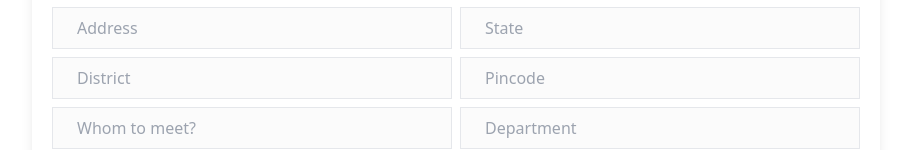
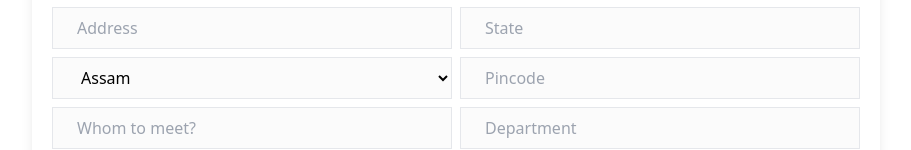
Before and after one commit to shasanka/vms, a Next.js app: page /home in a window 1280 px wide. Shown: the part 327-477 px from the top of the page, without its empty margins (184-1095 px from the left). Built offline with nearby package versions, Linux system fonts and the light colour scheme; no server answers; sample sign-in values are in the browser's storage.

Commit message:
district api rouet added

```diff
--- /dev/null
+++ b/app/api/auth/district/route.ts
@@ -0,0 +1,9 @@
+import { NextApiRequest } from "next";
+import { NextRequest, NextResponse } from "next/server";
+
+export async function GET(req: NextRequest) {
+
+    const d = req.nextUrl.searchParams
+    console.log(d.get('data'))
+    return NextResponse.json({ message: 'GO it' }, { status: 200 })
+}
--- a/app/globals.css
+++ b/app/globals.css
@@ -29,3 +29,9 @@ body {
 input {
   @apply sm:w-[200px] md:w-[400px] border border-gray-200 py-2 px-6 bg-zinc-100/40;
 }
+select {
+  @apply sm:w-[200px] md:w-[400px] border border-gray-200 py-2 px-6 bg-zinc-100/40;
+}
+select option {
+  @apply sm:w-[200px] md:w-[400px] border border-gray-200 py-6 px-6 bg-zinc-100/40;
+}
--- a/components/VisitorForm.tsx
+++ b/components/VisitorForm.tsx
@@ -1,20 +1,7 @@
 "use client";
-import { addVisitor } from "@/actions/addVisitor";
 import { IVisitor } from "@/interface/common";
 import React from "react";
 import { SubmitHandler, useForm } from "react-hook-form";
-import { z } from "zod";
-
-const validationSchema = z.object({
-  mobileno: z.string().min(10).max(10),
-  name: z.string().trim(),
-  address: z.string().trim(),
-  state: z.string().trim(),
-  district: z.string().trim(),
-  pincode: z.string().min(6).max(6),
-  tomeet: z.string().trim(),
-  department: z.string().trim(),
-});
 
 const VisitorForm = () => {
   const {
@@ -24,26 +11,6 @@ const VisitorForm = () => {
     setError,
     formState: { errors },
   } = useForm<IVisitor>();
-  // const formHandler = async (formData: FormData) => {
-  //client side validation
-  // const newVisitor = {
-  //   mobileno: formData.get("mobileno"),
-  //   name: formData.get("name"),
-  //   address: formData.get("address"),
-  //   state: formData.get("state"),
-  //   district: formData.get("district"),
-  //   pincode: formData.get("pincode"),
-  //   tomeet: formData.get("tomeet"),
-  //   department: formData.get("department"),
-  // };
-  // const validation = validationSchema.safeParse(newVisitor);
-  // if (!validation.success) {
-  //   console.log(validation.error.issues);
-  // }
-
-  //   await addVisitor(formData);
-  // };
-
   const onSubmit: SubmitHandler<IVisitor> = async (data) => {
     console.log(
       "🚀 ~ file: VisitorForm.tsx:47 ~ constonSubmit:SubmitHandler<IVisitor>= ~ data:",
@@ -53,6 +20,19 @@ const VisitorForm = () => {
     // await addVisitor(formData);
   };
 
+  const handleChange = async (e: React.ChangeEvent<HTMLSelectElement>) => {
+    e.preventDefault();
+    const params = {
+      data: "Assam",
+    };
+    const searchParams = new URLSearchParams(params).toString();
+    const url = `/api/auth/district?${searchParams}`;
+    const res = await fetch(url, {
+      method: "GET",
+    });
+    console.log("🚀 ~ file: VisitorForm.tsx:34 ~ handleChange ~ res:", res);
+  };
+
   console.log(errors);
   return (
     // <form action={formHandler} onSubmit={handleSubmit}>
@@ -60,7 +40,6 @@ const VisitorForm = () => {
       <div className="grid grid-cols-2 gap-2">
         <div className="grid grid-rows">
           <input
-            //   name="mobileno"
             placeholder="Mobile Number"
             type="number"
             required
@@ -93,18 +72,17 @@ const VisitorForm = () => {
           required
           {...register("address")}
         />{" "}
-        <input
-          placeholder="State"
-          type="text"
-          required
-          {...register("state")}
-        />{" "}
-        <input
+        <input placeholder="State" type="" required {...register("state")} />{" "}
+        <select
           placeholder="District"
-          type="text"
-          required
           {...register("district")}
-        />{" "}
+          onChange={handleChange}
+        >
+          <option value="Assam">Assam</option>
+          <option value="Maharastra">Maharastra</option>
+          <option value="opel">Opel</option>
+          <option value="audi">Audi</option>
+        </select>
         <input
           placeholder="Pincode"
           type="number"
```
